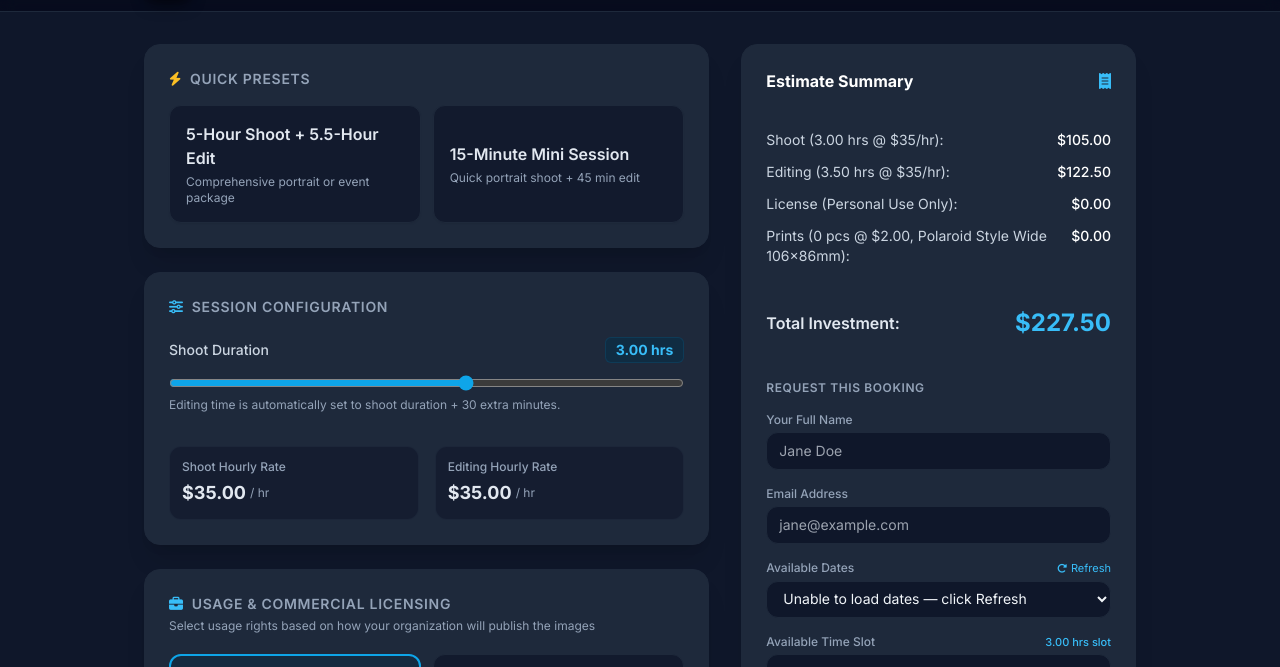
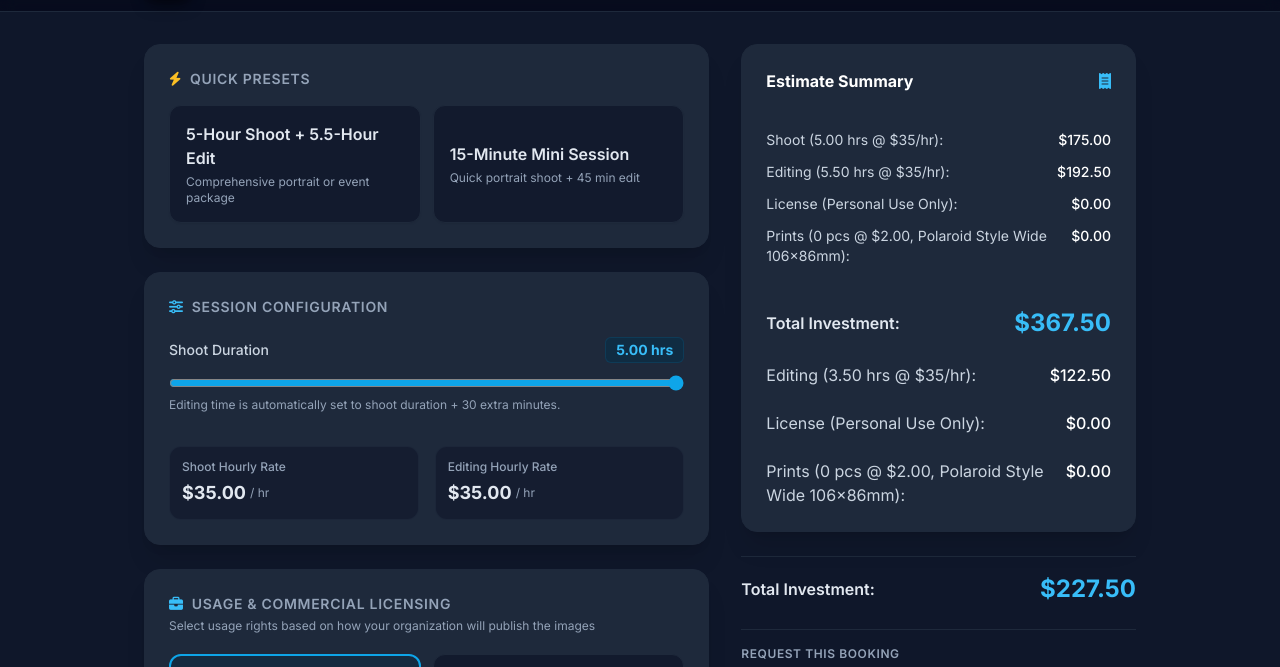
Before and after one commit to canonmomentsphotography/Pricing, a plain HTML site: page index.html in a window 1280 px wide. Both pictures are taken after a click on the button 294 px from the left and 229 px from the top of the page. Shown: the part 65-732 px from the top of the page. Drawn offline with nearby package versions, Linux system fonts and the light colour scheme; no server answers.

Commit message:
Update index.html

```diff
--- a/index.html
+++ b/index.html
@@ -124,7 +124,7 @@
                         <label for="shootHours" class="text-sm font-medium text-slate-300">Shoot Duration</label>
                         <span id="shootHoursVal" class="text-sm font-bold text-sky-400 bg-sky-950/60 px-2.5 py-0.5 rounded-md border border-sky-900/50">5.00 hrs</span>
                     </div>
-                    <input type="range" id="shootHours" min="0.25" max="5" step="0.25" value="3" oninput="calculateTotal()" class="w-full accent-sky-500 bg-slate-900 h-2 rounded-lg cursor-pointer">
+                    <input type="range" id="shootHours" min="0.25" max="5" step="0.25" value="5" oninput="calculateTotal()" class="w-full accent-sky-500 bg-slate-900 h-2 rounded-lg cursor-pointer">
                     <p class="text-xs text-slate-400 mt-1">Editing time is automatically set to shoot duration + 30 extra minutes.</p>
                 </div>
 
@@ -235,9 +235,27 @@
 
                 <div class="space-y-3 text-sm">
                     <div class="flex justify-between text-slate-300">
-                        <span id="summaryShootLabel">Shoot (3.00 hrs @ $35/hr):</span>
-                        <span id="summaryShootCost" class="font-medium text-white">$105.00</span>
+                        <span id="summaryShootLabel">Shoot (5.00 hrs @ $35/hr):</span>
+                        <span id="summaryShootCost" class="font-medium text-white">$175.00</span>
                     </div>
+                    <div class="flex justify-between text-slate-300">
+                        <span id="summaryEditLabel">Editing (5.50 hrs @ $35/hr):</span>
+                        <span id="summaryEditCost" class="font-medium text-white">$192.50</span>
+                    </div>
+                    <div class="flex justify-between text-slate-300">
+                        <span id="summaryLicenseLabel">License (Personal Use Only):</span>
+                        <span id="summaryLicenseCost" class="font-medium text-white">$0.00</span>
+                    </div>
+                    <div class="flex justify-between text-slate-300">
+                        <span id="summaryPrintsLabel">Prints (0 pcs @ $2.00, Polaroid Style Wide 106x86mm):</span>
+                        <span id="summaryPrintsCost" class="font-medium text-white">$0.00</span>
+                    </div>
+                </div>
+
+                <div class="pt-4 border-t border-slate-800 flex justify-between items-center">
+                    <span class="font-semibold text-slate-200">Total Investment:</span>
+                    <span id="grandTotal" class="text-2xl font-black text-sky-400">$367.50</span>
+                </div>
                     <div class="flex justify-between text-slate-300">
                         <span id="summaryEditLabel">Editing (3.50 hrs @ $35/hr):</span>
                         <span id="summaryEditCost" class="font-medium text-white">$122.50</span>
@@ -406,8 +424,8 @@
         }
 
         function applyPreset(type) {
-            if (type === 'standard3hr') {
-                document.getElementById('shootHours').value = 3.0;
+            if (type === 'standard5hr') {
+                document.getElementById('shootHours').value = 5.0;
             } else if (type === 'mini15min') {
                 document.getElementById('shootHours').value = 0.25;
             }
```
